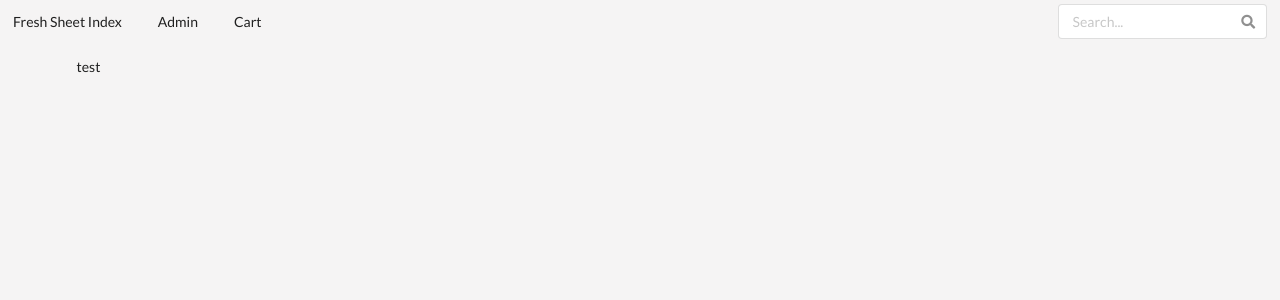
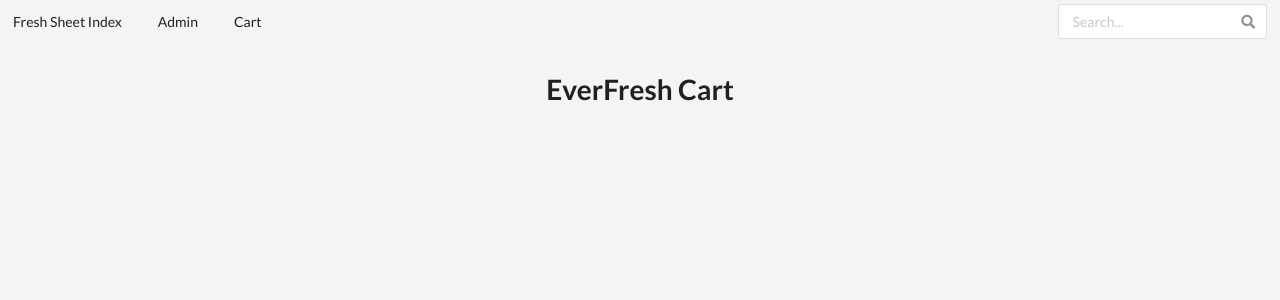
Before and after one commit to Todo88/EverFresh, a Django app: page /cart/ in a window 1280 px wide. Shown: the top 300 px of the page. Run offline with Django 3.2, Linux system fonts and the light colour scheme; some libraries are stand-ins or nearby versions.

Commit message:
make it better

```diff
--- a/djangoevergreen/djangoevergreen/settings.py
+++ b/djangoevergreen/djangoevergreen/settings.py
@@ -54,8 +54,8 @@ ROOT_URLCONF = 'djangoevergreen.urls'
 # Data stored in secret_settings.py
 SECRET_KEY = os.getenv('SECRET_KEY')
 
-# # Data stored in secret_settings.py
-# os.getenv('DATABASES')
+
+# Pull os.getenv data from direnv.
 
 DATABASES = {
     'default': {
--- a/djangoevergreen/freshsheet/templates/freshsheet/cart.html
+++ b/djangoevergreen/freshsheet/templates/freshsheet/cart.html
@@ -1,6 +1,10 @@
 {% extends 'base.html' %}
 
+{% block title %}
+EverFresh Cart
+{% endblock %}
+{% block content %}
+<h1 class="centered">EverFresh Cart</h1>
 
-{% block content %}
-test
+
 {% endblock %}
```
